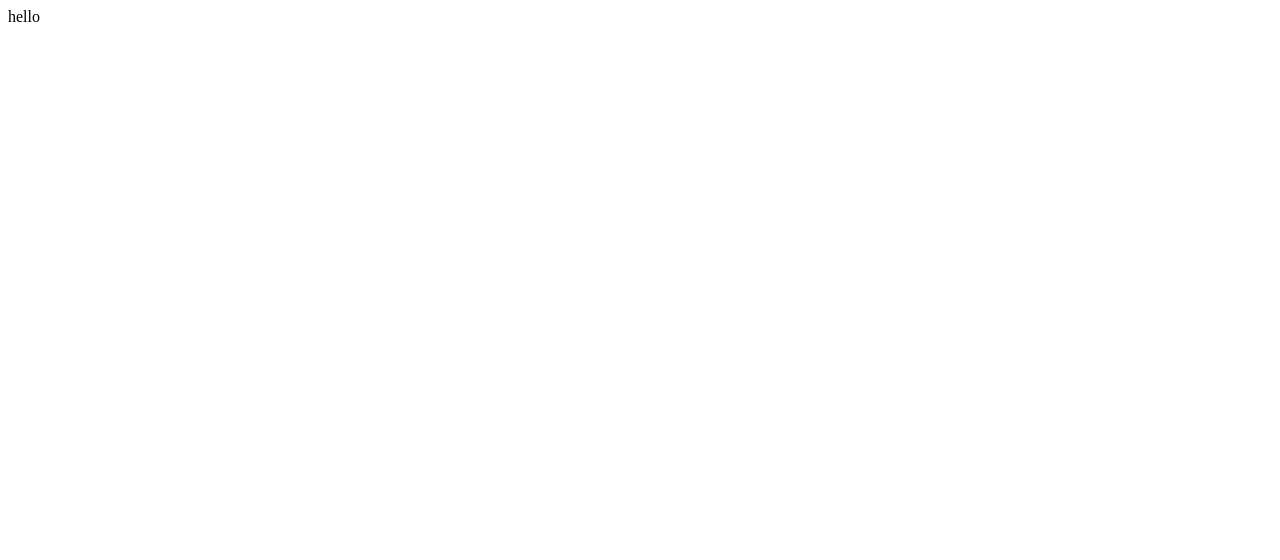
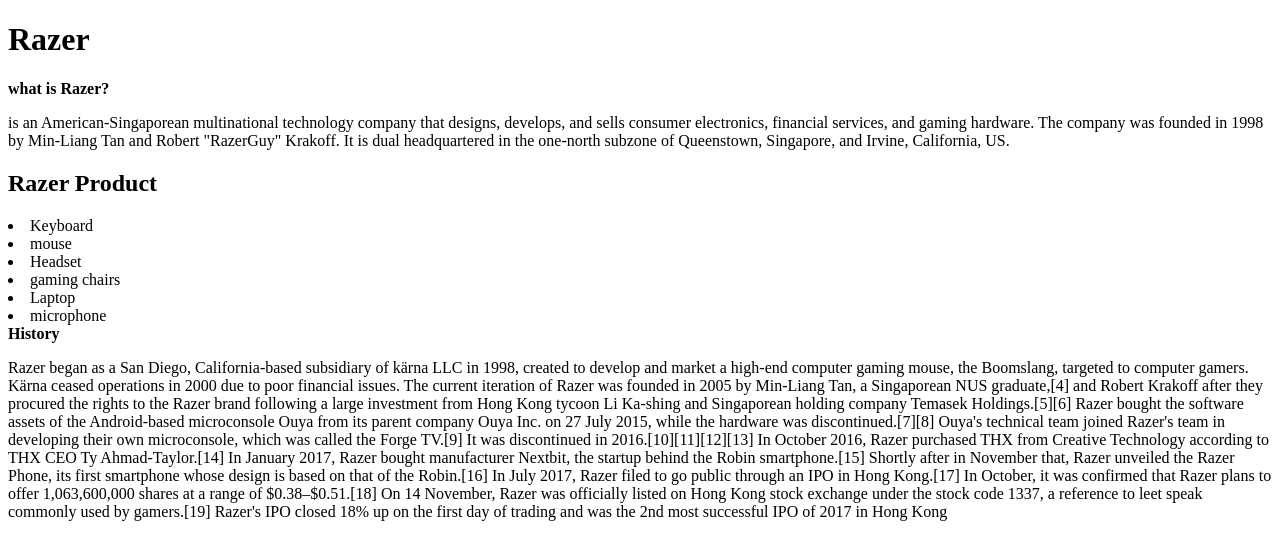
Before and after one commit to KTLsmm/CAMT-S2023-652110267, a plain HTML site: page index.html in a window 1280 px wide. Drawn offline with Linux system fonts and the light colour scheme.

Commit message:
Update index.html

```diff
--- a/index.html
+++ b/index.html
@@ -1 +1,35 @@
-hello
+<!DOCTYPE html>
+<html>
+<h1>Razer</h1>
+    <head>
+<b>what is Razer?</b>
+
+<p> is an American-Singaporean multinational technology company that designs, develops, and sells consumer electronics,
+    financial services, and gaming hardware. The company was founded in 1998 by Min-Liang Tan and Robert "RazerGuy" Krakoff. It is dual headquartered in the one-north
+    subzone of Queenstown, Singapore, and Irvine, California, US.</p>
+    </head>
+    <body>
+<h2>Razer Product</h2>
+
+<li>Keyboard</li>
+<li>mouse</li>
+<li>Headset</li>
+<li>gaming chairs</li>
+<li>Laptop</li>
+<li>microphone</li>
+
+
+<b>History</b>
+
+<p>Razer began as a San Diego, California-based subsidiary of kärna LLC in 1998, created to develop and market a high-end computer gaming mouse, the Boomslang, targeted to computer gamers. Kärna ceased operations in 2000 due to poor financial issues. The current iteration of Razer was founded in 2005 by Min-Liang Tan, a Singaporean NUS graduate,[4] and Robert Krakoff after they procured the rights to the Razer brand following a large investment from Hong Kong tycoon Li Ka-shing and Singaporean holding company Temasek Holdings.[5][6]
+
+    Razer bought the software assets of the Android-based microconsole Ouya from its parent company Ouya Inc. on 27 July 2015, while the hardware was discontinued.[7][8] Ouya's technical team joined Razer's team in developing their own microconsole, which was called the Forge TV.[9] It was discontinued in 2016.[10][11][12][13]
+
+    In October 2016, Razer purchased THX from Creative Technology according to THX CEO Ty Ahmad-Taylor.[14]
+
+    In January 2017, Razer bought manufacturer Nextbit, the startup behind the Robin smartphone.[15] Shortly after in November that, Razer unveiled the Razer Phone, its first smartphone whose design is based on that of the Robin.[16]
+
+    In July 2017, Razer filed to go public through an IPO in Hong Kong.[17] In October, it was confirmed that Razer plans to offer 1,063,600,000 shares at a range of $0.38–$0.51.[18] On 14 November, Razer was officially listed on Hong Kong stock exchange under the stock code 1337, a reference to leet speak commonly used by gamers.[19] Razer's IPO closed 18% up on the first day of trading and was the 2nd most successful IPO of 2017 in Hong Kong</p>
+
+    </body>
+</html>
```
